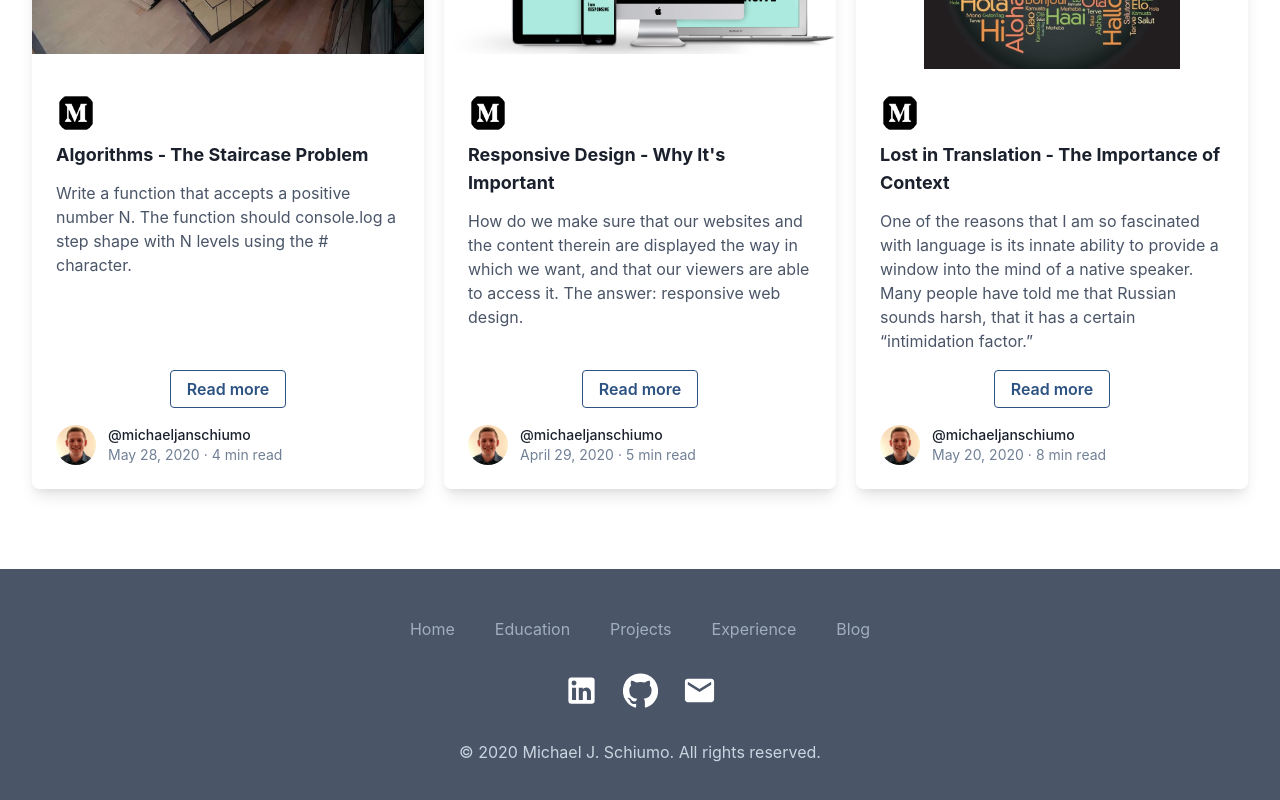
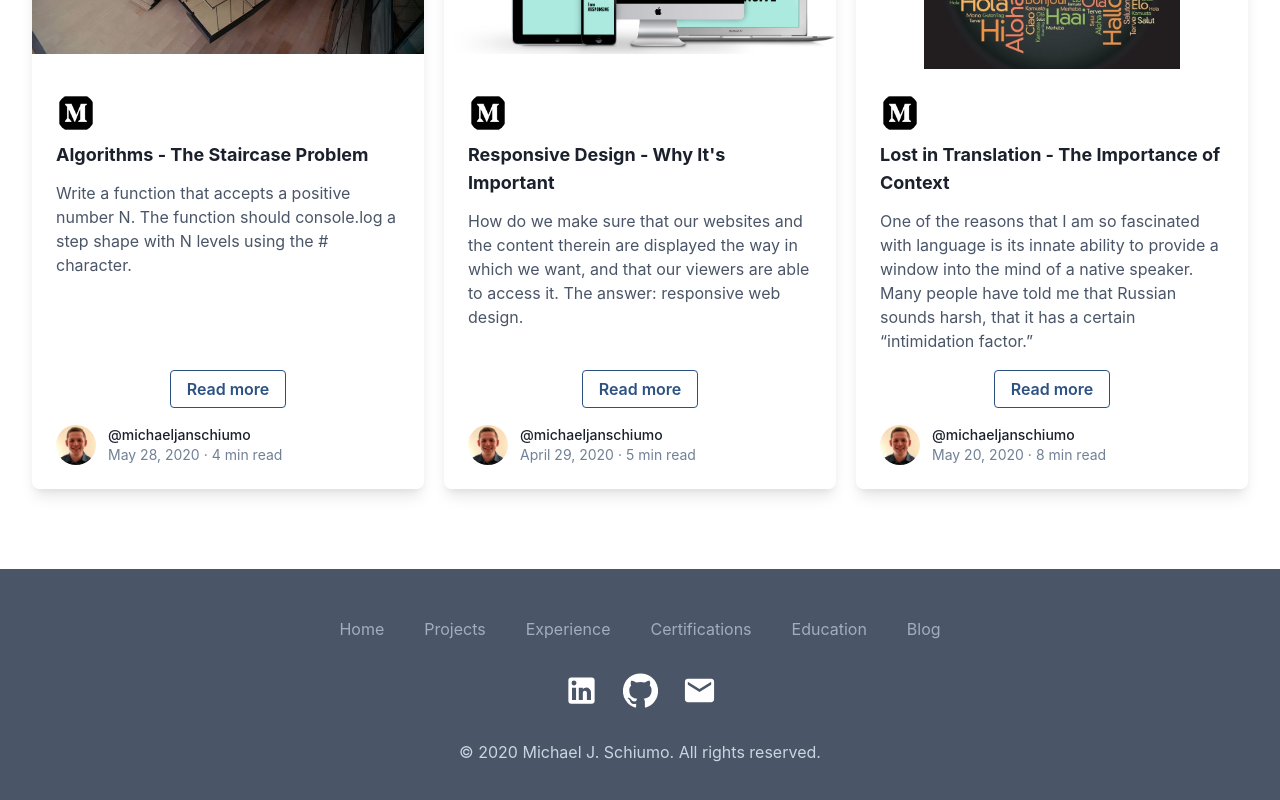
Before and after one commit to MichaelSchiumo/mjs-portfolio, a React (Create React App) app in the folder mjsportfolio/: page /blog in a window 1280 px wide. Shown: the part 1047-1847 px from the top of the page. Built offline with nearby package versions, Linux system fonts and the light colour scheme.

Commit message:
added links to nav footer

```diff
--- a/mjsportfolio/src/components/Footer.js
+++ b/mjsportfolio/src/components/Footer.js
@@ -18,14 +18,6 @@ const Footer = () => {
           </div>
           <div class='px-5 py-2'>
             <a
-              href='/education'
-              class='text-base leading-6 text-gray-500 hover:text-gray-900'
-            >
-              Education
-            </a>
-          </div>
-          <div class='px-5 py-2'>
-            <a
               href='/projects'
               class='text-base leading-6 text-gray-500 hover:text-gray-900'
             >
@@ -38,6 +30,22 @@ const Footer = () => {
               class='text-base leading-6 text-gray-500 hover:text-gray-900'
             >
               Experience
+            </a>
+          </div>
+          <div class='px-5 py-2'>
+            <a
+              href='/experience'
+              class='text-base leading-6 text-gray-500 hover:text-gray-900'
+            >
+              Certifications
+            </a>
+          </div>
+          <div class='px-5 py-2'>
+            <a
+              href='/education'
+              class='text-base leading-6 text-gray-500 hover:text-gray-900'
+            >
+              Education
             </a>
           </div>
           <div class='px-5 py-2'>
```
